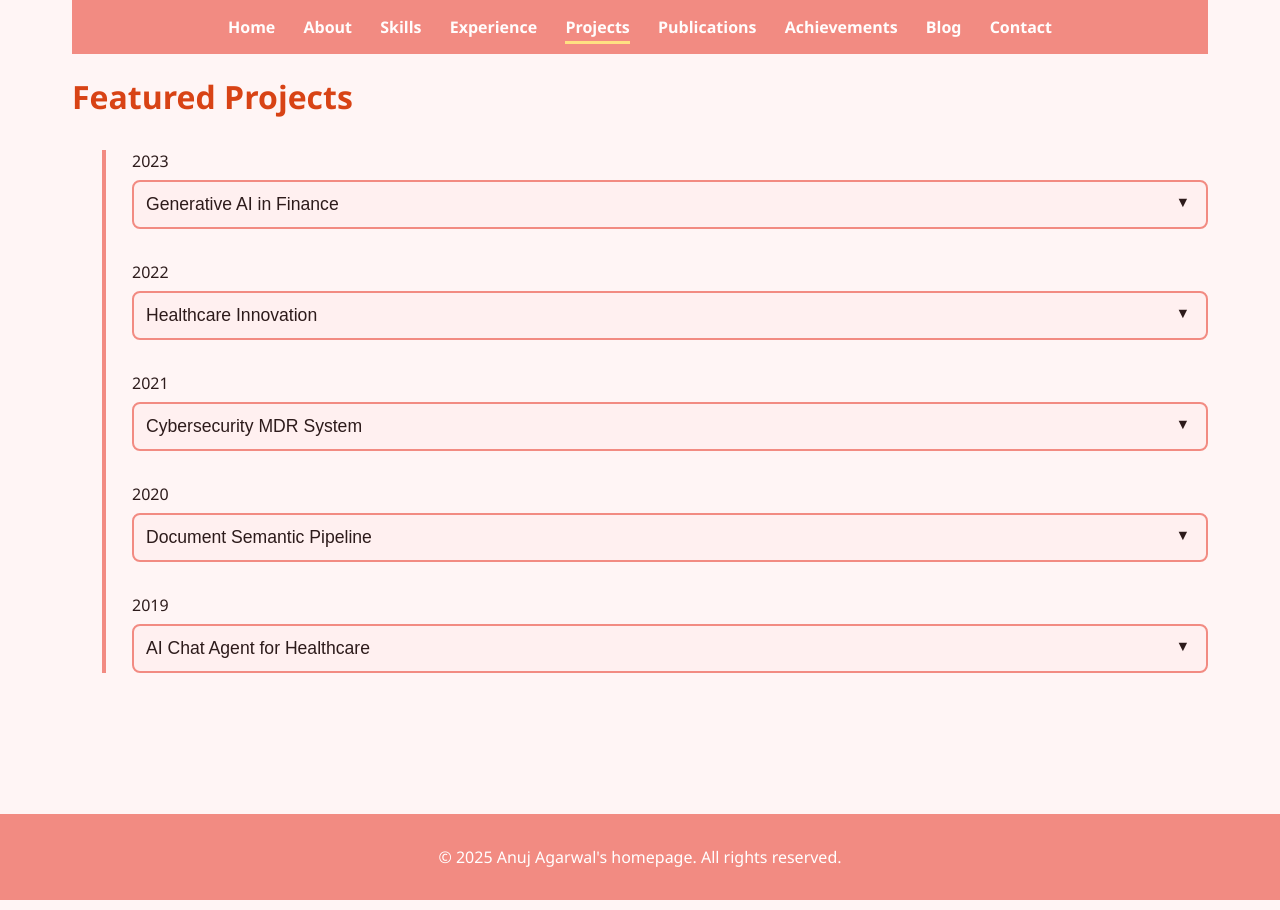
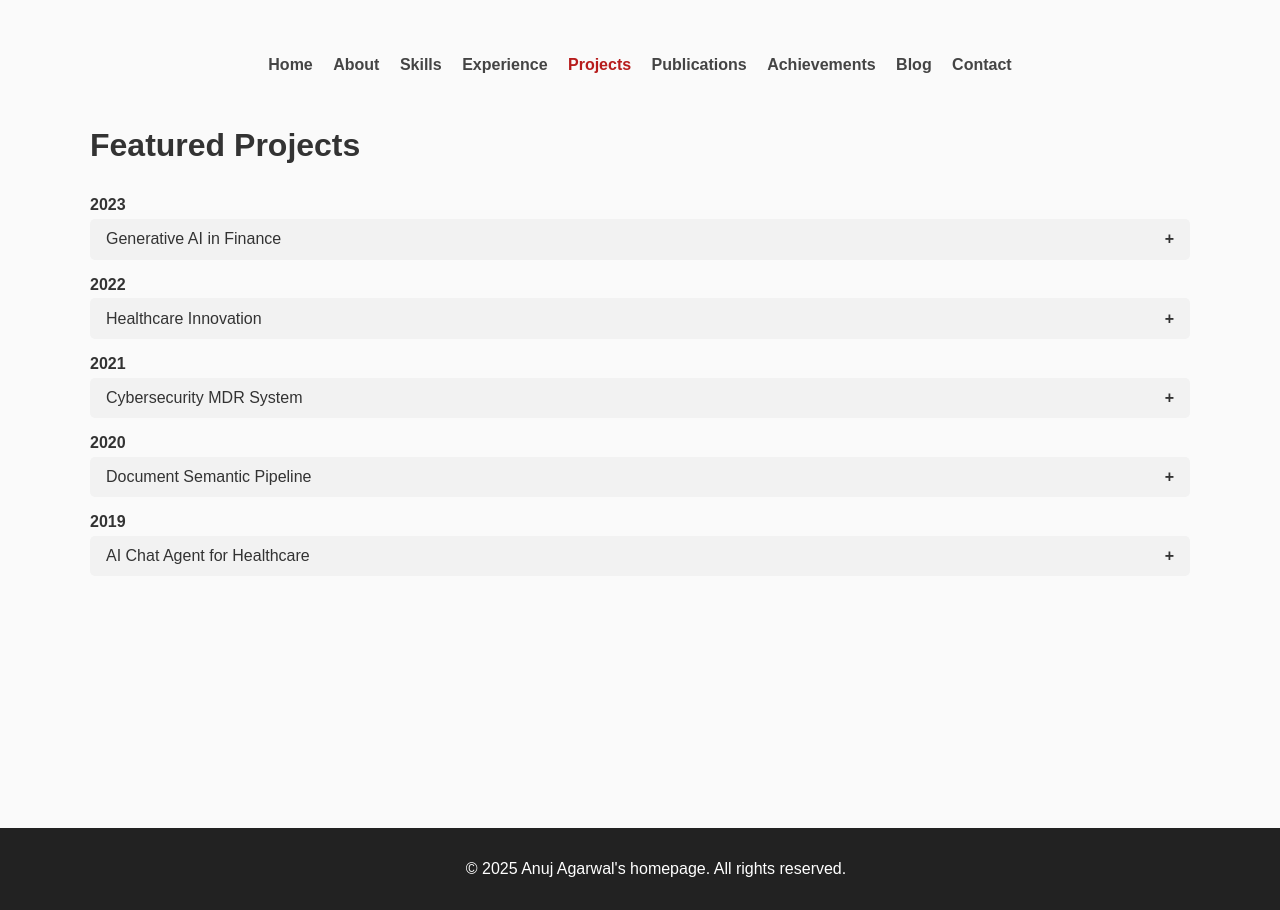
Before and after one commit to anuj-agarwal/anuj-agarwal.github.io, a Jekyll site: the page built from projects.md, in a window 1280 px wide. Built offline with Jekyll 4.4.1, drawn with Linux system fonts in a browser that asks for light colours; a script that is not in the unit is left out.

Commit message:
Update style.css

```diff
--- a/assets/style.css
+++ b/assets/style.css
@@ -1,205 +1,133 @@
-/* General Layout */
-html, body {
-  height: 100%;
-  margin: 0;
+/* Loader */
+#loader {
+  position: fixed;
+  inset: 0;
+  background: #fff;
+  display: flex;
+  justify-content: center;
+  align-items: center;
+  font-size: 1.5rem;
+  font-weight: bold;
+  z-index: 1000;
 }
 
-body {
-  font-family: 'Segoe UI', sans-serif;
-  display: flex;
-  flex-direction: column;
-  background: #fff5f5;
-  color: #2d1b1b;
+/* Wrapper & Layout */
+body, html {
+  margin: 0;
+  padding: 0;
+  font-family: Arial, sans-serif;
+  background: #fafafa;
+  color: #333;
 }
 
 .wrapper {
-  flex: 1;
-  display: flex;
-  flex-direction: column;
-  width: 100%;
-  max-width: 1200px;
+  max-width: 1100px;
   margin: 0 auto;
-  padding: 0 2rem;
-  box-sizing: border-box;
+  padding: 1.5rem;
+  min-height: calc(100vh - 120px);
 }
 
-/* Header */
 header {
-  background: #f28b82;
-  padding: 1rem;
   text-align: center;
+  padding: 1rem 0;
+}
+
+header h1 {
+  margin: 0;
+  color: #b71c1c; /* Red accent */
+}
+
+header p {
+  margin: 0.2rem 0 1rem;
+  color: #666;
+}
+
+nav {
+  margin: 1rem 0;
 }
 
 nav a {
-  color: #fffdfd;
-  margin: 0 12px;
+  margin: 0 0.5rem;
   text-decoration: none;
+  color: #444;
   font-weight: bold;
-  transition: color 0.3s, border-bottom 0.3s;
 }
 
-nav a:hover {
-  color: #ffe082;
-}
-
-nav a.active {
-  border-bottom: 3px solid #ffe082;
-  padding-bottom: 3px;
-}
-
-/* Headings */
-h1, h2, h3 {
-  color: #d84315;
-}
-
-/* Box Cards for Projects, Experience, Achievements, Contact */
-.box, .timeline-card, .achievements-card {
-  background: #ffffff;
-  border: 2px solid #f28b82;
-  border-radius: 12px;
-  padding: 1rem 1.5rem;
-  margin: 1rem 0;
-  box-shadow: 0 4px 10px rgba(0,0,0,0.1);
-  transition: transform 0.2s, box-shadow 0.2s, background 0.2s;
-  width: 100%;
-  box-sizing: border-box;
-}
-
-.box:hover, .timeline-card:hover, .achievements-card:hover {
-  transform: translateY(-5px);
-  box-shadow: 0 8px 16px rgba(0,0,0,0.15);
-  background: #fff0f0;
-}
-
-/* Timeline */
-.timeline, .achievements-timeline {
-  position: relative;
-  margin: 2rem 0;
-  padding-left: 60px;
-}
-
-.timeline::before, .achievements-timeline::before {
-  content: '';
-  position: absolute;
-  top: 0;
-  left: 30px;
-  width: 4px;
-  height: 100%;
-  background: #f28b82;
-}
-
-.timeline-entry, .achievements-entry {
-  position: relative;
-  margin-bottom: 2rem;
-}
-
-.timeline-dot, .achievements-dot {
-  width: 16px;
-  height: 16px;
-  background: #ffe082;
-  border: 3px solid #f28b82;
-  border-radius: 50%;
-  position: absolute;
-  left: 22px;
-  top: 0;
-}
-
-/* Collapsible Buttons */
-.collapsible {
-  background-color: #fff0f0;
-  color: #2d1b1b;
-  cursor: pointer;
-  padding: 12px;
-  width: 100%;
-  border: 2px solid #f28b82;
-  border-radius: 8px;
-  text-align: left;
-  outline: none;
-  font-size: 1.1rem;
-  transition: background 0.2s;
-  margin-top: 0.5rem;
-  position: relative;
-}
-
-/* Arrow indicator */
-.collapsible::after {
-  content: '\25BC'; /* Down arrow */
-  font-size: 0.9rem;
-  position: absolute;
-  right: 16px;
-  transition: transform 0.3s;
-}
-
-.active-collapsible::after {
-  transform: rotate(180deg); /* Flips arrow */
-}
-
-.collapsible:hover {
-  background: #ffe0e0;
-}
-
-.active-collapsible {
-  background-color: #ffe0e0;
-}
-
-/* Smooth Collapsible Content */
-.content-collapsible {
-  max-height: 0;
-  overflow: hidden;
-  transition: max-height 0.5s ease, padding 0.3s ease;
-  background-color: #fff;
-  border-left: 2px solid #f28b82;
-  border-radius: 0 0 8px 8px;
-  width: 100%;
-  box-sizing: border-box;
-  margin-bottom: 1rem;
-  padding: 0 1rem;
+nav a.active, nav a:hover {
+  color: #b71c1c;
 }
 
 /* Footer */
 footer {
-  background: #f28b82;
-  color: #fff;
   text-align: center;
   padding: 1rem;
-  margin-top: auto;
+  background: #222;
+  color: #fff;
+  position: relative;
+  bottom: 0;
+  width: 100%;
 }
 
-/* Internal Links */
-a.internal-link {
-  color: #d84315;
-  text-decoration: underline;
+/* Timeline + Collapsible */
+.timeline {
+  margin: 2rem 0;
 }
 
-a.internal-link:hover {
-  color: #f28b82;
+.timeline-entry {
+  margin-bottom: 1rem;
 }
 
-/* Contact Page Specific */
-.center-content {
-  max-width: 1000px;
-  margin: 0 auto;
-  padding: 2rem 0;
+.timeline-date {
+  font-weight: bold;
+  margin-bottom: 0.3rem;
 }
 
-.center-content .box {
-  flex: 1 1 220px;
-  max-width: 240px;
-  text-align: center;
+.collapsible {
+  background: #f2f2f2;
+  color: #333;
+  cursor: pointer;
+  padding: 0.7rem 1rem;
+  border: none;
+  text-align: left;
+  outline: none;
+  font-size: 1rem;
+  width: 100%;
+  transition: background 0.3s ease;
+  border-radius: 5px;
+  position: relative;
 }
 
-/* Loader */
-#loader {
-  position: fixed;
-  top: 0;
-  left: 0;
-  width: 100%;
-  height: 100%;
-  background: #fff5f5;
-  display: flex;
-  justify-content: center;
-  align-items: center;
-  font-size: 1.5rem;
-  color: #d84315;
-  z-index: 9999;
+.collapsible::after {
+  content: '+';
+  position: absolute;
+  right: 1rem;
+  font-weight: bold;
 }
+
+.collapsible.active-collapsible::after {
+  content: '–';
+}
+
+.collapsible:hover {
+  background: #e8e8e8;
+}
+
+.content-collapsible {
+  display: none;
+  padding: 0.8rem 1.2rem;
+  border-left: 3px solid #b71c1c;
+  background: #fff;
+  margin-top: 0.3rem;
+  border-radius: 5px;
+  animation: fadeIn 0.4s ease;
+}
+
+@keyframes fadeIn {
+  from {opacity: 0; transform: translateY(-5px);}
+  to {opacity: 1; transform: translateY(0);}
+}
+
+/* Contact Grid */
+.contact-grid {
+  display: grid;
+  grid-template-columns: repeat(auto-fit, minmax(220px
```
